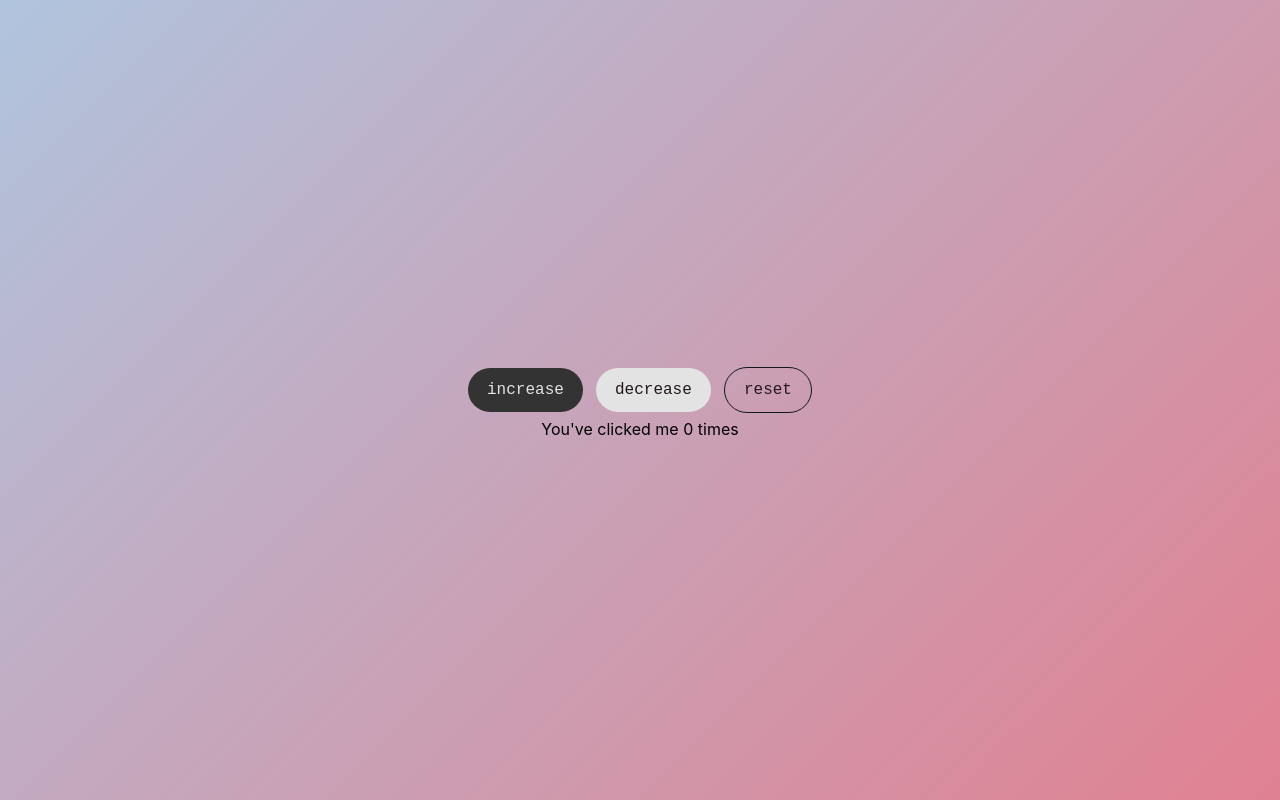
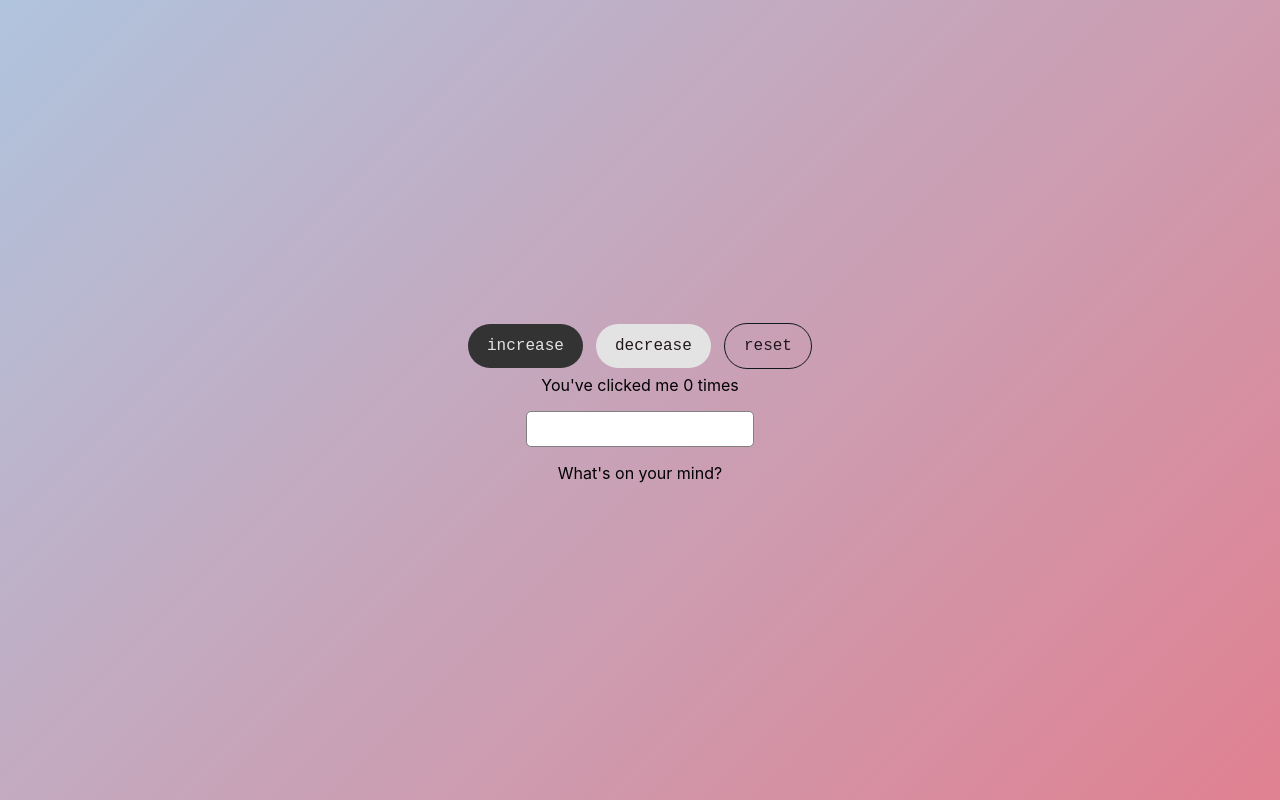
Before and after one commit to grzegorzxpatyk/react-stitches-playground, a React (Create React App) app: page / in a window 1280 px wide. Built offline with nearby package versions, Linux system fonts and the light colour scheme.

Commit message:
add custom styled function with theme & add TextInput component

```diff
--- a/src/App.js
+++ b/src/App.js
@@ -2,6 +2,7 @@ import { useState } from "react";
 import Button from "./Button";
 import { FlexContainer } from "./FlexContainer";
 import { globalCss } from "@stitches/react";
+import { TextInput } from "./TextInput";
 
 const globalStyles = globalCss({
   "*": { margin: 0, padding: 0 },
@@ -15,6 +16,7 @@ const globalStyles = globalCss({
 
 export default function App() {
   const [counter, setCounter] = useState(0);
+  const [inputText, setInputText] = useState("");
   globalStyles();
   return (
     <div className="App">
@@ -50,6 +52,14 @@ export default function App() {
           </Button>
         </FlexContainer>
         <p>You've clicked me {counter} times</p>
+        <TextInput
+          type="text"
+          value={inputText}
+          onChange={(e) => setInputText(e.currentTarget.value)}
+        />
+        <p>
+          What's on your mind? <strong>{inputText}</strong>
+        </p>
       </FlexContainer>
     </div>
   );
--- a/src/Button.js
+++ b/src/Button.js
@@ -1,4 +1,4 @@
-import { styled } from "@stitches/react";
+import { styled } from "./stitches/styled";
 
 const Button = styled("button", {
   all: "unset",
@@ -16,14 +16,14 @@ const Button = styled("button", {
     variant: {
       dark: {
         background: "#333333",
-        color: "#e3e3e3",
+        color: "$primaryLight",
         "&:hover": {
           background: "#444444"
         }
       },
       light: {
         background: "#e3e3e3",
-        color: "#22181c",
+        color: "$primaryDark",
         "&:hover": {
           background: "#c6c6c6"
         }
@@ -33,7 +33,7 @@ const Button = styled("button", {
         backdropFilter: "blur(1px)",
         transition:
           "transform .08s ease-in-out, backdrop-filter .15s ease-in-out, background-color 0.3s ease-in-out",
-        color: "#22181c",
+        color: "$primaryDark",
         border: "1px solid #11181c",
         "&:hover": {
           backdropFilter: "blur(2px)",
--- /dev/null
+++ b/src/TextInput.js
@@ -0,0 +1,11 @@
+import { styled } from "./stitches/styled";
+
+export const TextInput = styled("input", {
+  margin: "1rem",
+  padding: ".5rem",
+  borderRadius: 5,
+  border: "1px solid gray",
+  fontFamily: '"JetBrains Mono", monospace',
+  color: "$primaryDark",
+  fontSize: "1rem"
+});
--- /dev/null
+++ b/src/stitches/styled.js
@@ -0,0 +1,10 @@
+import { createStitches } from "@stitches/react";
+
+export const { styled } = createStitches({
+  theme: {
+    colors: {
+      primaryDark: "#22181c",
+      primaryLight: "#e3e3e3"
+    }
+  }
+});
```
